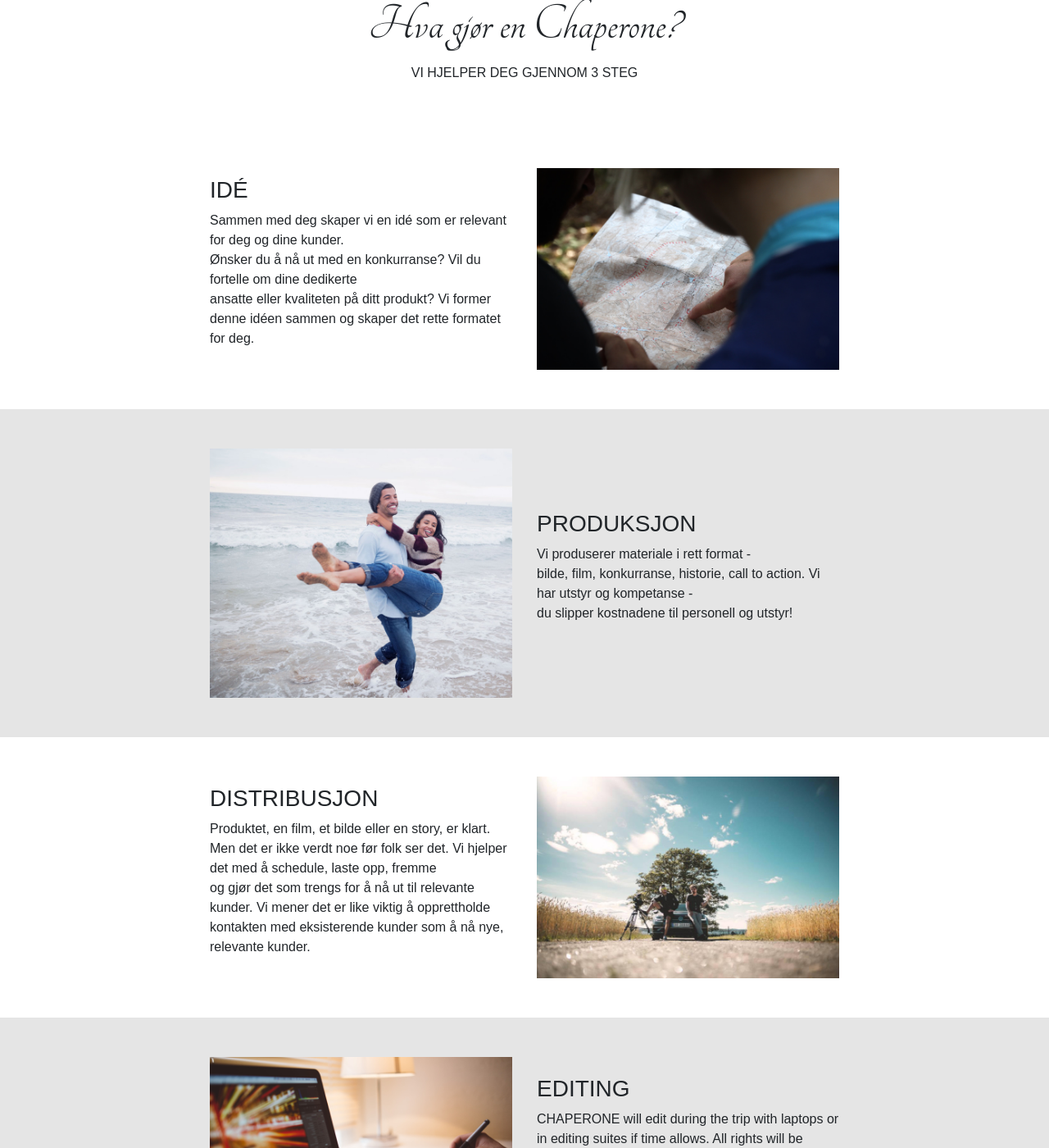
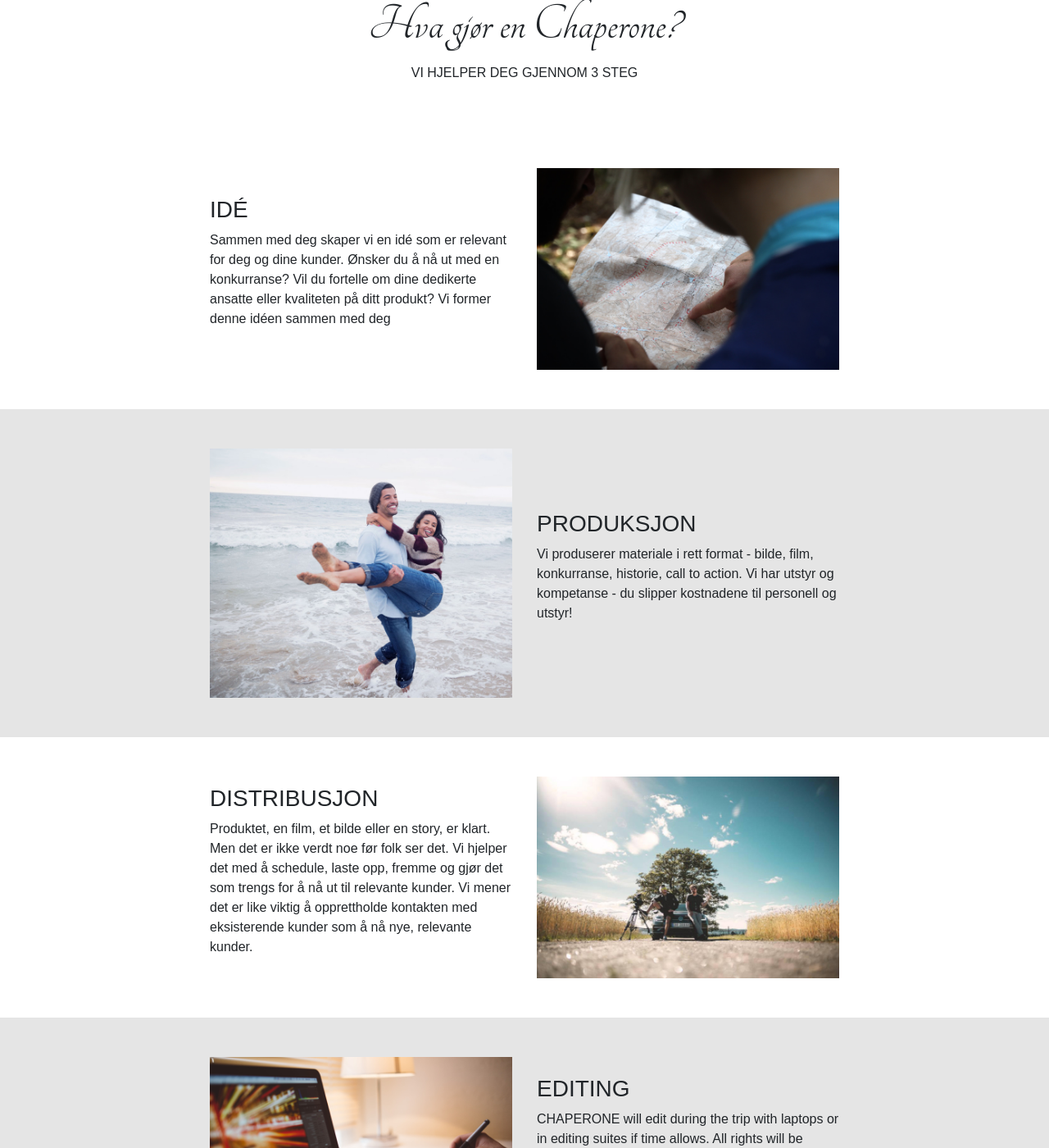
Before and after one commit to chaperonefilm/www_chaperonefilm_com, a Jekyll site: the page built from index.html, in a window 1280 px wide and 1400 px high, scrolled down 1463 px. Shown: the whole window at 82% size. Built offline with Jekyll 4.4.1, drawn with Linux system fonts in a browser that asks for light colours; some web fonts are replaced; some of the changed text lies outside the part shown.

Commit message:
Update index.html

```diff
--- a/index.html
+++ b/index.html
@@ -28,7 +28,7 @@
         <div class="col">
             <div class="youtube-player" data-id="ebSItieQBUg"
                     title="Randi + Morten Fevang"></div>
-            <h1 class="callout-text" style="font-size: 4rem; padding-top: 2rem;">Hva gjør en Chaperone?</h1>
+            <h1 class="callout-text" style="font-size: 4rem; padding-top: 2rem;">Din utfordring?</h1>
             <p>
                Får ikke brukt tiden på salg?
                Må du komme opp med kreative innlegg uke etter uke?
@@ -63,9 +63,9 @@
             <h3>IDÉ</h3>
             <p>
 
-Sammen med deg skaper vi en idé som er relevant for deg og dine kunder.</br>
-                Ønsker du å nå ut med en konkurranse? Vil du fortelle om dine dedikerte </br>ansatte eller kvaliteten på ditt produkt?
-                Vi former denne idéen sammen og skaper det rette formatet for deg.
+Sammen med deg skaper vi en idé som er relevant for deg og dine kunder.
+                Ønsker du å nå ut med en konkurranse? Vil du fortelle om dine dedikerte ansatte eller kvaliteten på ditt produkt?
+                Vi former denne idéen sammen med deg
             </p>
         </div>
         <div class="col-sm-6">
@@ -81,8 +81,8 @@
         <div class="col-sm-6">
             <h3>PRODUKSJON</h3>
             <p>
-                Vi produserer materiale i rett format - </br>
-bilde, film, konkurranse, historie, call to action. Vi har utstyr og kompetanse - </br>du slipper kostnadene til personell og utstyr!
+                Vi produserer materiale i rett format -
+bilde, film, konkurranse, historie, call to action. Vi har utstyr og kompetanse - du slipper kostnadene til personell og utstyr!
             </p>
         </div>
     </div>
@@ -92,9 +92,9 @@
         <div class="col-sm-6">
             <h3>DISTRIBUSJON</h3>
             <p>
-                Produktet, en film, et bilde eller en story, er klart.</br> Men det er ikke verdt noe før folk ser det.
-                Vi hjelper det med å schedule, laste opp, fremme </br>og gjør det som trengs for å nå ut til relevante kunder.
-                Vi mener det er like viktig å opprettholde </br>kontakten med eksisterende kunder som å nå nye, relevante kunder.
+                Produktet, en film, et bilde eller en story, er klart. Men det er ikke verdt noe før folk ser det.
+                Vi hjelper det med å schedule, laste opp, fremme og gjør det som trengs for å nå ut til relevante kunder.
+                Vi mener det er like viktig å opprettholde kontakten med eksisterende kunder som å nå nye, relevante kunder.
             </p>
         </div>
         <div class="col-sm-6">
```
